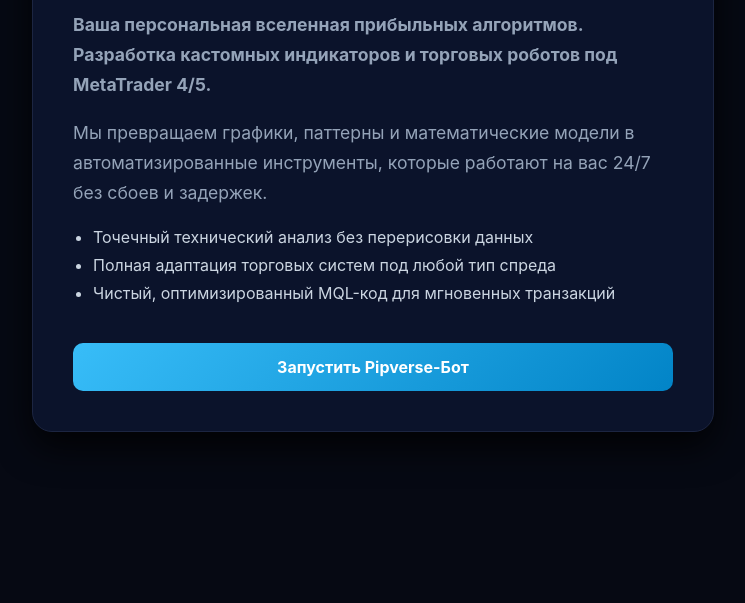
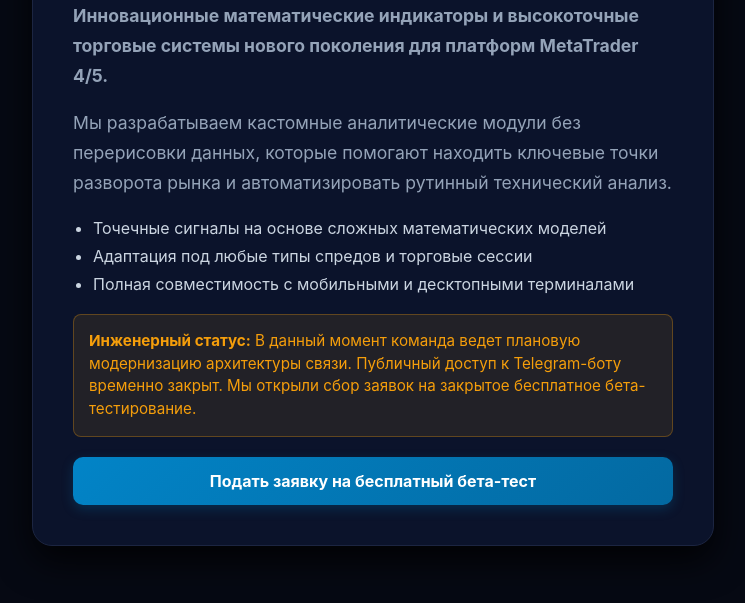
Before and after one commit to malevichmac-lab/Pipverse-project, a plain HTML site: page index.html in a window 1280 px wide. Shown: the part 197-800 px from the top of the page, without its empty margins (267-1012 px from the left). Drawn offline with Linux system fonts and the light colour scheme.

Commit message:
Update index.html

```diff
--- a/index.html
+++ b/index.html
@@ -3,29 +3,35 @@
 <head>
     <meta charset="UTF-8">
     <meta name="viewport" content="width=device-width, initial-scale=1.0">
-    <title>Pipverse | Инновационные индикаторы и роботы MQL</title>
+    <title>Pipverse by Tradevo | Математические торговые индикаторы</title>
     <style>
         body { font-family: -apple-system, BlinkMacSystemFont, "Segoe UI", Roboto, sans-serif; background-color: #060913; color: #f0f4f8; margin: 0; padding: 40px; display: flex; justify-content: center; align-items: center; min-height: 80vh; }
         .card { max-width: 600px; background: #0b132b; padding: 40px; border-radius: 20px; border: 1px solid #1c2541; box-shadow: 0 15px 35px rgba(0,0,0,0.8); }
         h1 { color: #38bdf8; margin-top: 0; font-size: 2.5rem; font-weight: 800; letter-spacing: -0.5px; }
+        .brand-badge { display: inline-block; background: #1e293b; color: #94a3b8; padding: 4px 12px; border-radius: 12px; font-size: 0.85rem; font-weight: 600; margin-bottom: 15px; border: 1px solid #334155; }
         p { line-height: 1.7; color: #94a3b8; font-size: 1.1rem; }
         .feature-list { margin: 20px 0; padding-left: 20px; color: #cbd5e1; }
         .feature-list li { margin-bottom: 8px; font-size: 1rem; }
-        .cta { display: inline-block; background: linear-gradient(135deg, #38bdf8 0%, #0284c7 100%); color: #fff; padding: 14px 30px; border-radius: 10px; text-decoration: none; font-weight: bold; margin-top: 20px; transition: 0.3s; text-align: center; width: 100%; box-sizing: border-box; }
-        .cta:hover { opacity: 0.9; box-shadow: 0 0 20px rgba(56,189,248,0.5); }
+        .notice { background: rgba(245, 158, 11, 0.1); border: 1px solid rgba(245, 158, 11, 0.3); padding: 15px; border-radius: 8px; color: #f59e0b; font-size: 0.95rem; margin-top: 20px; line-height: 1.5; }
+        .cta { display: inline-block; background: linear-gradient(135deg, #0284c7 0%, #0369a1 100%); color: #ffffff; padding: 14px 30px; border-radius: 10px; text-decoration: none; font-weight: bold; margin-top: 20px; text-align: center; width: 100%; box-sizing: border-box; box-shadow: 0 4px 12px rgba(3,105,161,0.3); transition: transform 0.2s; }
+        .cta:hover { transform: translateY(-2px); }
     </style>
 </head>
 <body>
     <div class="card">
+        <div class="brand-badge">Линейка алгоритмов от Tradevo Lab</div>
         <h1>Pipverse</h1>
-        <p><strong>Ваша персональная вселенная прибыльных алгоритмов. Разработка кастомных индикаторов и торговых роботов под MetaTrader 4/5.</strong></p>
-        <p>Мы превращаем графики, паттерны и математические модели в автоматизированные инструменты, которые работают на вас 24/7 без сбоев и задержек.</p>
+        <p><strong>Инновационные математические индикаторы и высокоточные торговые системы нового поколения для платформ MetaTrader 4/5.</strong></p>
+        <p>Мы разрабатываем кастомные аналитические модули без перерисовки данных, которые помогают находить ключевые точки разворота рынка и автоматизировать рутинный технический анализ.</p>
         <ul class="feature-list">
-            <li>Точечный технический анализ без перерисовки данных</li>
-            <li>Полная адаптация торговых систем под любой тип спреда</li>
-            <li>Чистый, оптимизированный MQL-код для мгновенных транзакций</li>
+            <li>Точечные сигналы на основе сложных математических моделей</li>
+            <li>Адаптация под любые типы спредов и торговые сессии</li>
+            <li>Полная совместимость с мобильными и десктопными терминалами</li>
         </ul>
-        <a href="https://t.me" class="cta">Запустить Pipverse-Бот</a>
+        <div class="notice">
+            <strong>Инженерный статус:</strong> В данный момент команда ведет плановую модернизацию архитектуры связи. Публичный доступ к Telegram-боту временно закрыт. Мы открыли сбор заявок на закрытое бесплатное бета-тестирование.
+        </div>
+        <a href="mailto:Tradevo.info@://gmail.com Beta Test" class="cta">Подать заявку на бесплатный бета-тест</a>
     </div>
 </body>
 </html>
```
